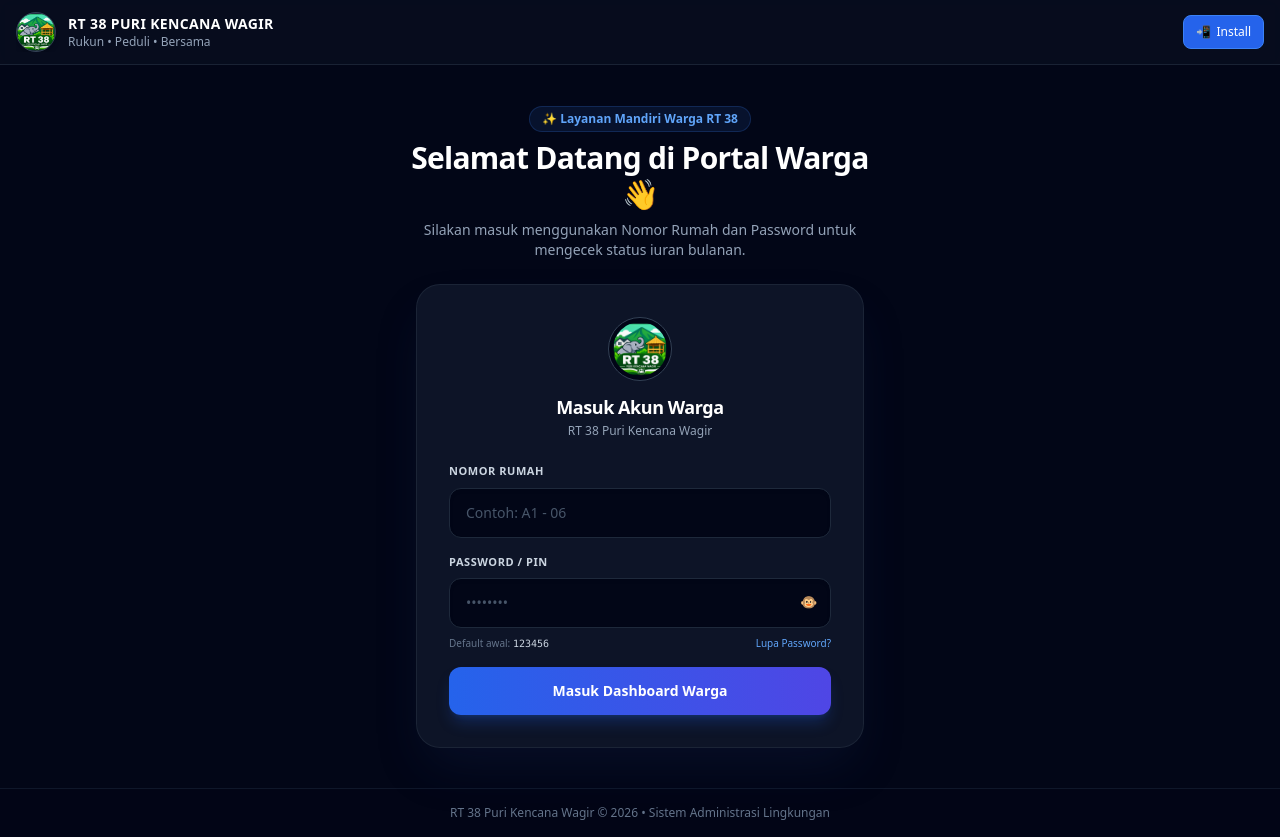
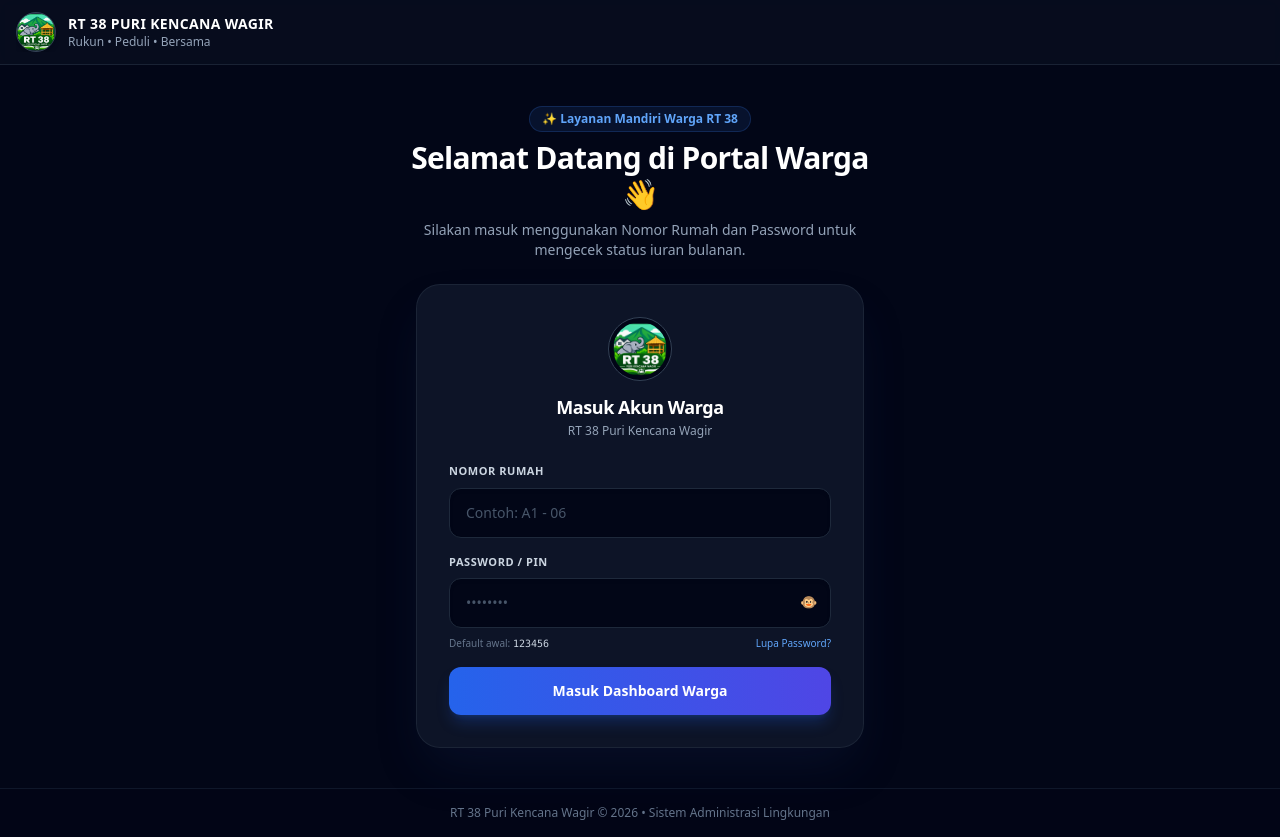
Before and after one commit to rt38pkw/web-rt, a Next.js app: page / in a window 1280 px wide. Built offline with nearby package versions, Linux system fonts and the light colour scheme.

Commit message:
Update index.js

```diff
--- a/pages/index.js
+++ b/pages/index.js
@@ -1,8 +1,9 @@
+// pages/index.js
 import { useState, useEffect } from 'react';
 import { useRouter } from 'next/router';
 import { createClient } from '@supabase/supabase-js';
 import Head from 'next/head';
-import InstallButton from '../components/InstallButton';
+// InstallButton dihapus
 
 const supabaseUrl = process.env.NEXT_PUBLIC_SUPABASE_URL;
 const supabaseKey = process.env.NEXT_PUBLIC_SUPABASE_ANON_KEY;
@@ -141,9 +142,7 @@ export default function Home() {
             <p className="text-[10px] sm:text-xs text-slate-400">Rukun • Peduli • Bersama</p>
           </div>
         </div>
-        <div>
-          <InstallButton />
-        </div>
+        {/* Tombol InstallButton dihapus dari sini */}
       </header>
 
       <main className="flex-1 flex flex-col items-center justify-center p-4 my-6">
```
